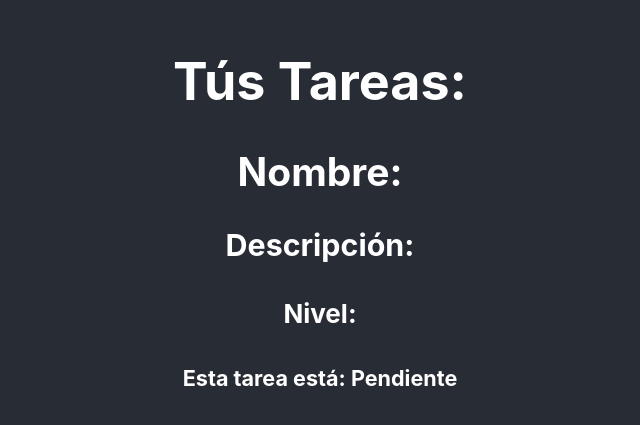
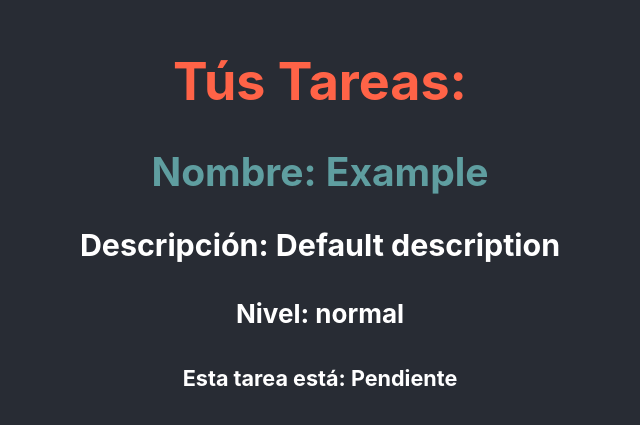
Before and after one commit to Maruan-Cardenas/open-bootcamp, a React (Create React App) app in the folder ReactJS/proyect-task/: page / in a window 1280 px wide. Shown: the part 179-604 px from the top of the page, without its empty margins (320-960 px from the left). Built offline with nearby package versions, Linux system fonts and the light colour scheme.

Commit message:
Add styles

```diff
--- a/ReactJS/proyect-task/package.json
+++ b/ReactJS/proyect-task/package.json
@@ -6,6 +6,7 @@
     "@testing-library/jest-dom": "^5.16.1",
     "@testing-library/react": "^12.1.2",
     "@testing-library/user-event": "^13.5.0",
+    "node-sass": "^7.0.0",
     "react": "^17.0.2",
     "react-dom": "^17.0.2",
     "react-scripts": "5.0.0",
--- a/ReactJS/proyect-task/src/App.css
+++ b/ReactJS/proyect-task/src/App.css
@@ -36,3 +36,7 @@
     transform: rotate(360deg);
   }
 }
+
+h1 {
+  color: tomato;
+}
--- a/ReactJS/proyect-task/src/component/container/task_list.jsx
+++ b/ReactJS/proyect-task/src/component/container/task_list.jsx
@@ -28,7 +28,7 @@ const TaskListComponent = () => {
            <div>
               <h1>Tús Tareas:</h1>
            </div>
-           <TaskComponent task={tasks}/>
+           <TaskComponent task={defaultTask}/>
         </div>
     )
 }
--- a/ReactJS/proyect-task/src/component/pure/task.jsx
+++ b/ReactJS/proyect-task/src/component/pure/task.jsx
@@ -1,4 +1,5 @@
 import React, { useEffect } from 'react'
+import '../../styles/task.scss'
 import PropTypes from 'prop-types'
 import { Task } from '../../models/task.class'
 
@@ -13,7 +14,7 @@ const TaskComponent = ({ task }) => {
 
     return (
         <div>
-            <h2>Nombre: { task.name }</h2>
+            <h2 className="task-name">Nombre: { task.name }</h2>
             <h3>Descripción: { task.description }</h3>
             <h4>Nivel: { task.level }</h4>
             <h5>Esta tarea está: { task.completed ? 'Completada' : 'Pendiente' }</h5>
--- /dev/null
+++ b/ReactJS/proyect-task/src/styles/task.scss
@@ -0,0 +1,4 @@
+.task-name{
+    font-weight: bold;
+    color: cadetblue;
+}
```
Also changed, not shown: 1 other file (tests, documents, lock files or other folders).
